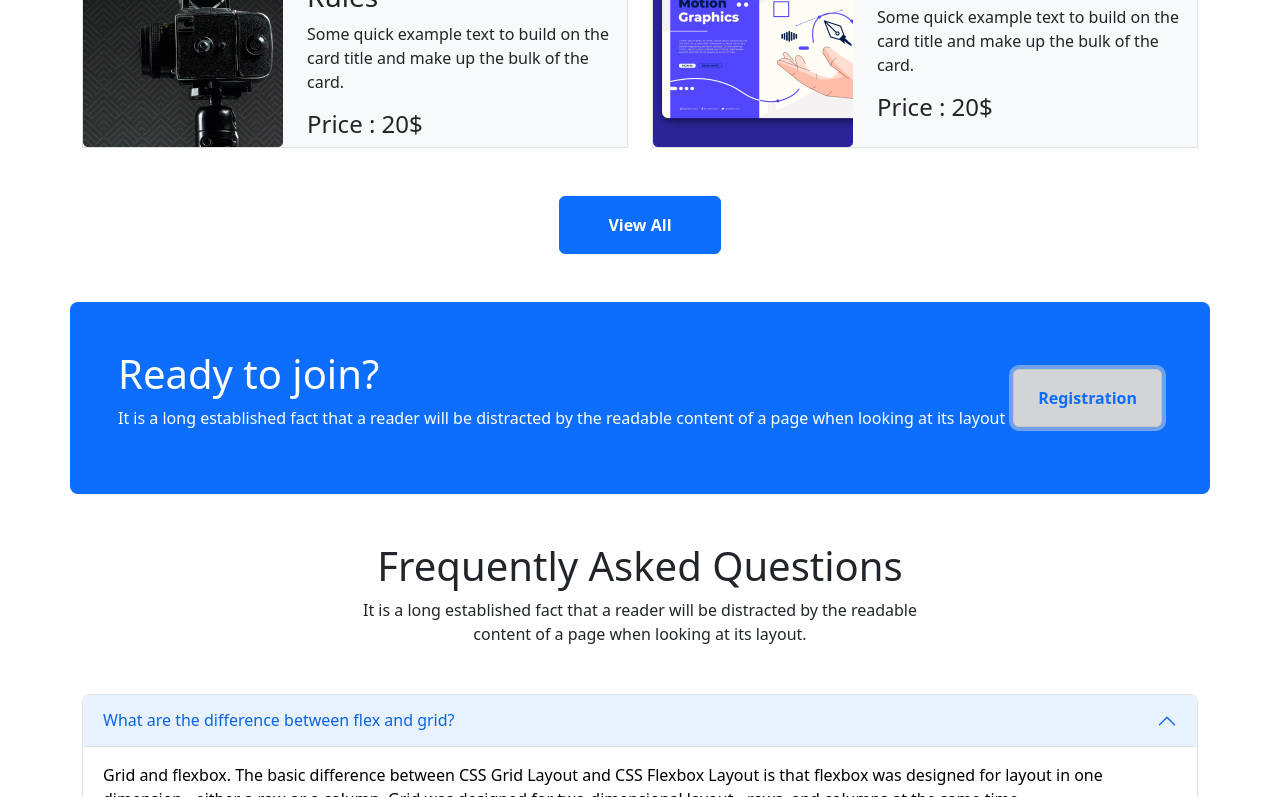
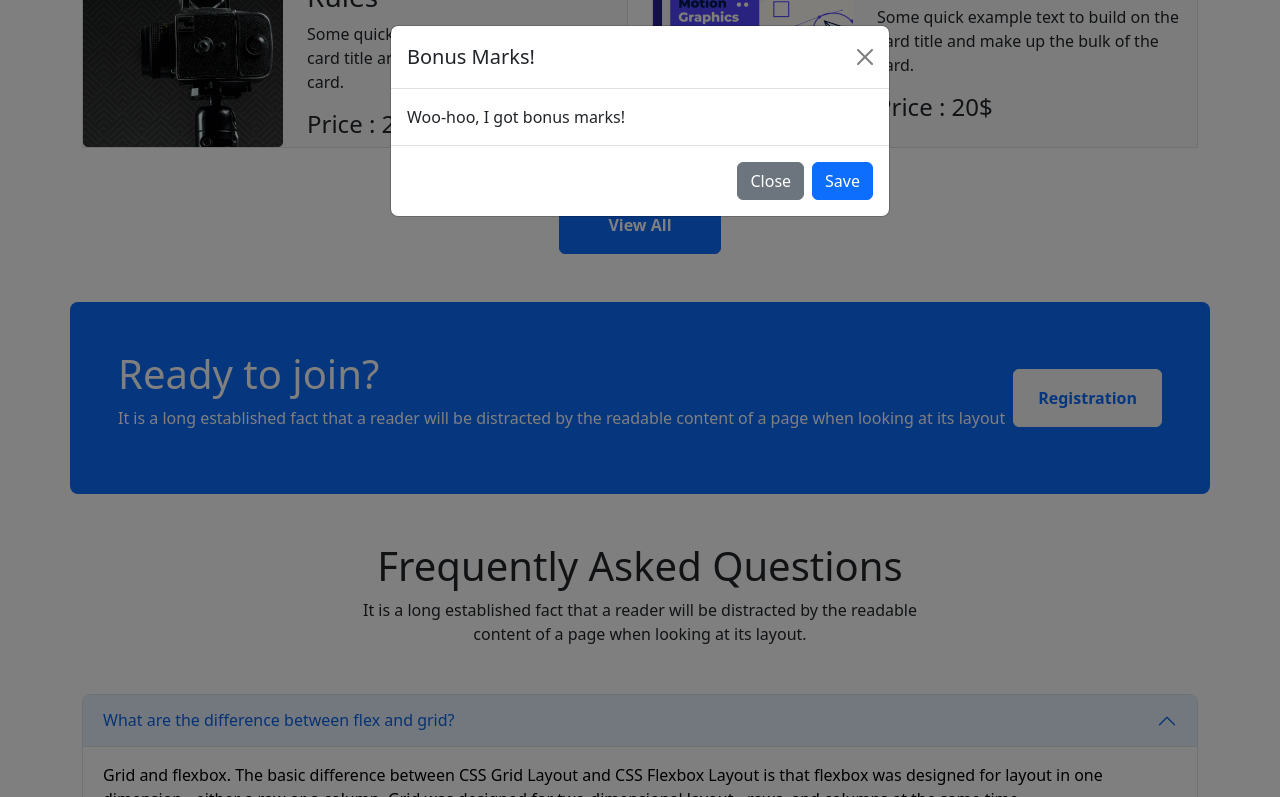
Before and after one commit to Bikash-Dev-Bk/tech-edu, a plain HTML site: page index.html in a window 1280 px wide. Both pictures are taken after a click on the button "Registration". Shown: the part 1542-2339 px from the top of the page. Drawn offline with nearby package versions, Linux system fonts and the light colour scheme.

Commit message:
Modal added

```diff
--- a/index.html
+++ b/index.html
@@ -189,7 +189,25 @@
                     <p>It is a long established fact that a reader will be distracted by the readable content of a page when looking at its layout</p>
                 </div>
                 <div>
-                    <button class="btn btn-light text-primary fw-bold px-4 py-3">Registration</button>
+                    <button class="btn btn-light text-primary fw-bold px-4 py-3 " data-bs-toggle="modal" data-bs-target="#exampleModal">Registration</button>
+                    <!-- Modal -->
+                    <div class="modal fade" id="exampleModal" tabindex="-1" aria-labelledby="bonusModal"   aria-hidden="true">
+                        <div class="modal-dialog">
+                            <div class="modal-content">
+                                <div class="modal-header text-dark">
+                                    <h5 class="modal-title" id="bonusModal">Bonus Marks!</h5>
+                                    <button type="button" class="btn-close" data-bs-dismiss="modal" aria-label="Close"></button>
+                                </div>
+                                <div class="modal-body text-dark">
+                                    Woo-hoo, I got bonus marks!
+                                </div>
+                                <div class="modal-footer">
+                                    <button type="button" class="btn btn-secondary" data-bs-dismiss="modal">Close</button>
+                                    <button type="button" class="btn btn-primary">Save</button>
+                                </div>
+                            </div>
+                        </div>
+                    </div>
                 </div>
             </div>
         </section>
@@ -310,6 +328,7 @@
         </div>
     </footer>
 
+    <!-- bootstrap  -->
     <script src="https://cdn.jsdelivr.net/npm/bootstrap@5.2.0/dist/js/bootstrap.bundle.min.js"></script>
 </body>
 </html>
--- a/style.css
+++ b/style.css
@@ -0,0 +1,6 @@
+
+/* @media only screen and (max-width: 576px) {
+    .mobile{
+        flex-direction: column;
+    }
+} */
```
